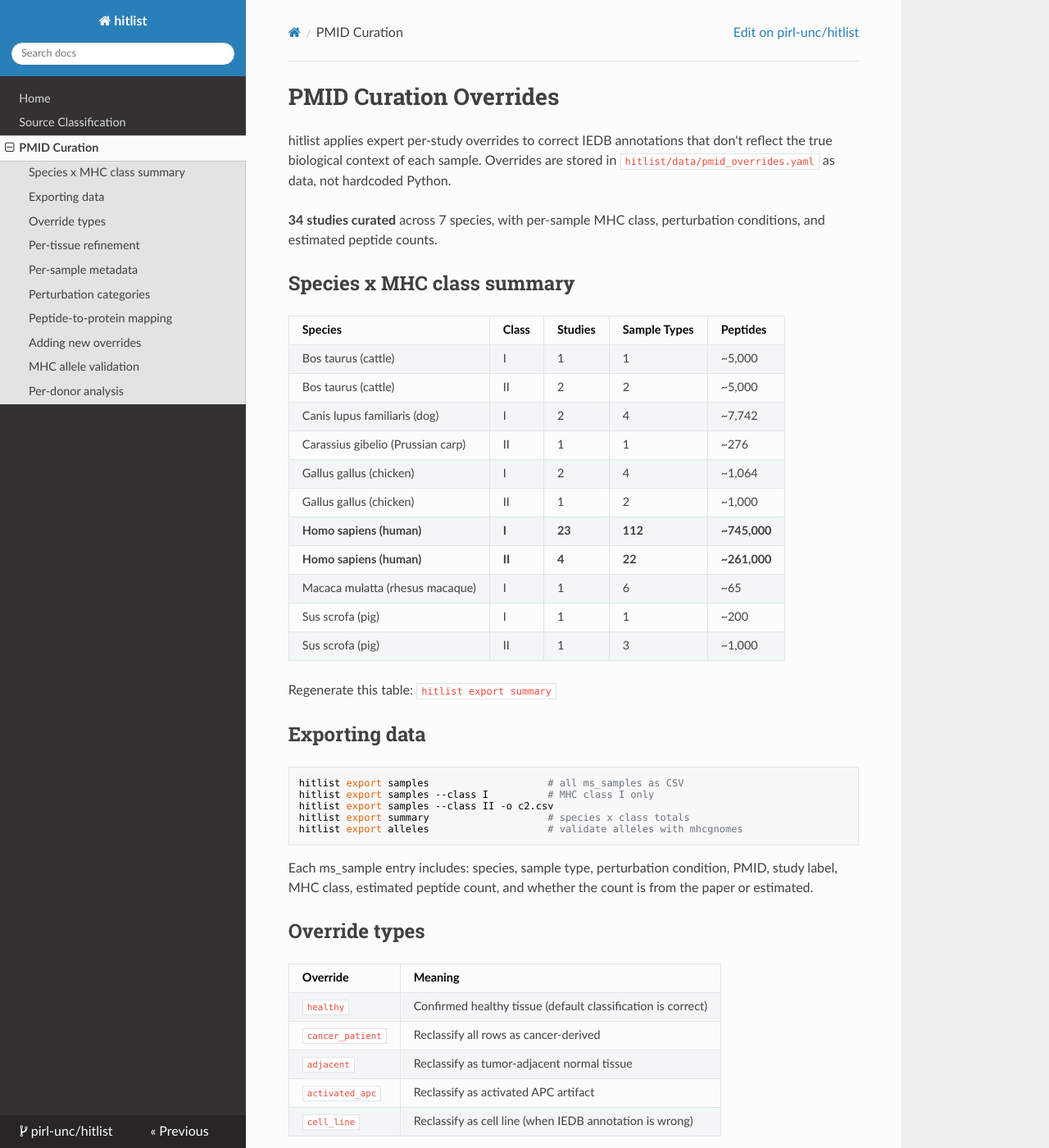
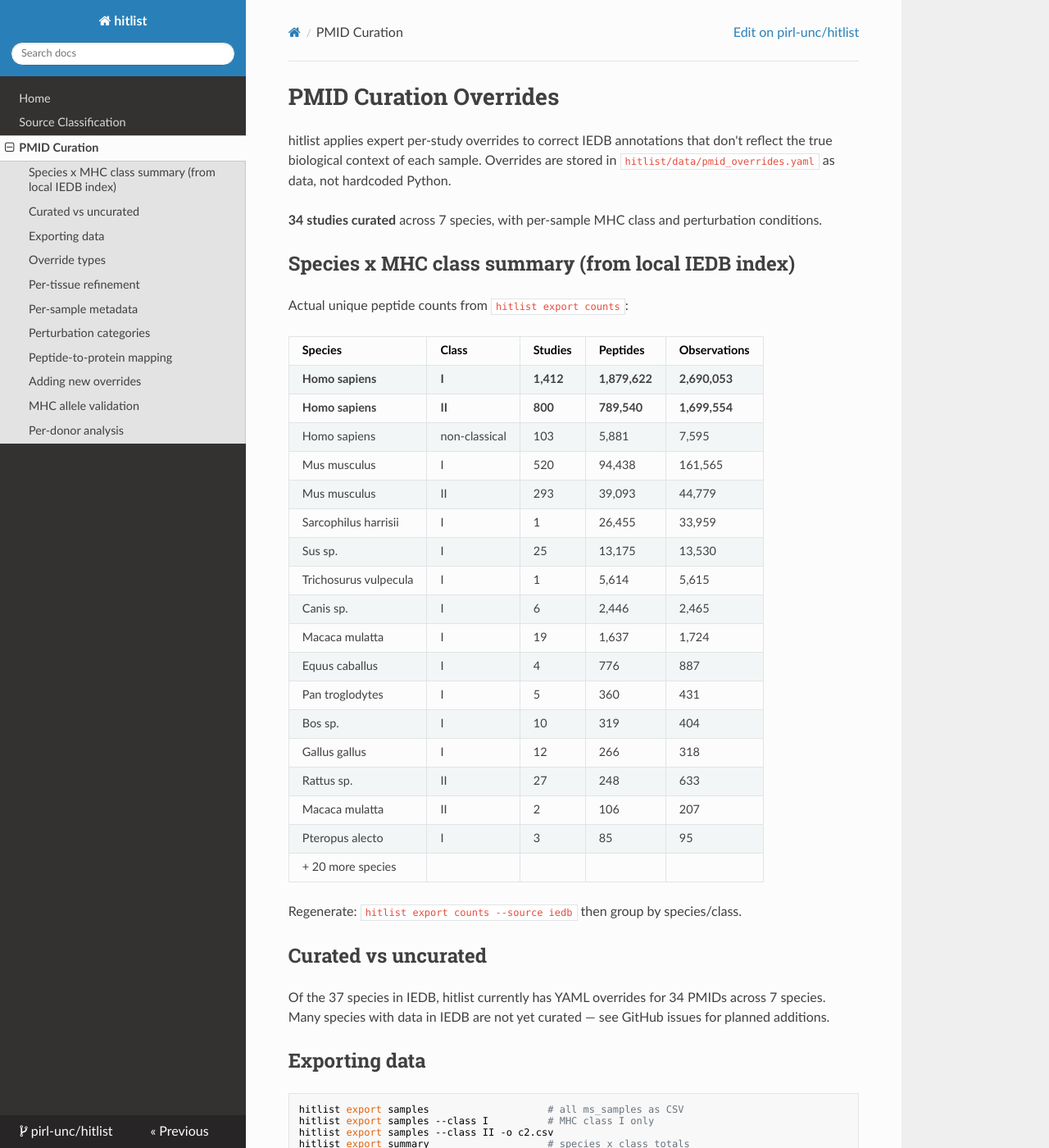
Before and after one commit to pirl-unc/hitlist, an MkDocs documentation site: the page built from docs/pmid-curation.md, in a window 1280 px wide and 1400 px high. Shown: the whole window at 82% size. Built offline with MkDocs 1.6.1, drawn with Linux system fonts in a browser that asks for light colours; nearby versions of some CDN libraries.

Commit message:
Update docs with real peptide counts from IEDB index

```diff
--- a/docs/pmid-curation.md
+++ b/docs/pmid-curation.md
@@ -2,25 +2,38 @@
 
 hitlist applies expert per-study overrides to correct IEDB annotations that don't reflect the true biological context of each sample. Overrides are stored in `hitlist/data/pmid_overrides.yaml` as data, not hardcoded Python.
 
-**34 studies curated** across 7 species, with per-sample MHC class, perturbation conditions, and estimated peptide counts.
+**34 studies curated** across 7 species, with per-sample MHC class and perturbation conditions.
 
-## Species x MHC class summary
+## Species x MHC class summary (from local IEDB index)
 
-| Species | Class | Studies | Sample Types | Peptides |
-|---------|-------|---------|-------------|----------|
-| Bos taurus (cattle) | I | 1 | 1 | ~5,000 |
-| Bos taurus (cattle) | II | 2 | 2 | ~5,000 |
-| Canis lupus familiaris (dog) | I | 2 | 4 | ~7,742 |
-| Carassius gibelio (Prussian carp) | II | 1 | 1 | ~276 |
-| Gallus gallus (chicken) | I | 2 | 4 | ~1,064 |
-| Gallus gallus (chicken) | II | 1 | 2 | ~1,000 |
-| **Homo sapiens (human)** | **I** | **23** | **112** | **~745,000** |
-| **Homo sapiens (human)** | **II** | **4** | **22** | **~261,000** |
-| Macaca mulatta (rhesus macaque) | I | 1 | 6 | ~65 |
-| Sus scrofa (pig) | I | 1 | 1 | ~200 |
-| Sus scrofa (pig) | II | 1 | 3 | ~1,000 |
+Actual unique peptide counts from `hitlist export counts`:
 
-Regenerate this table: `hitlist export summary`
+| Species | Class | Studies | Peptides | Observations |
+|---------|-------|---------|----------|-------------|
+| **Homo sapiens** | **I** | **1,412** | **1,879,622** | **2,690,053** |
+| **Homo sapiens** | **II** | **800** | **789,540** | **1,699,554** |
+| Homo sapiens | non-classical | 103 | 5,881 | 7,595 |
+| Mus musculus | I | 520 | 94,438 | 161,565 |
+| Mus musculus | II | 293 | 39,093 | 44,779 |
+| Sarcophilus harrisii | I | 1 | 26,455 | 33,959 |
+| Sus sp. | I | 25 | 13,175 | 13,530 |
+| Trichosurus vulpecula | I | 1 | 5,614 | 5,615 |
+| Canis sp. | I | 6 | 2,446 | 2,465 |
+| Macaca mulatta | I | 19 | 1,637 | 1,724 |
+| Equus caballus | I | 4 | 776 | 887 |
+| Pan troglodytes | I | 5 | 360 | 431 |
+| Bos sp. | I | 10 | 319 | 404 |
+| Gallus gallus | I | 12 | 266 | 318 |
+| Rattus sp. | II | 27 | 248 | 633 |
+| Macaca mulatta | II | 2 | 106 | 207 |
+| Pteropus alecto | I | 3 | 85 | 95 |
+| + 20 more species | | | | |
+
+Regenerate: `hitlist export counts --source iedb` then group by species/class.
+
+## Curated vs uncurated
+
+Of the 37 species in IEDB, hitlist currently has YAML overrides for 34 PMIDs across 7 species. Many species with data in IEDB are not yet curated — see GitHub issues for planned additions.
 
 ## Exporting data
 
```
